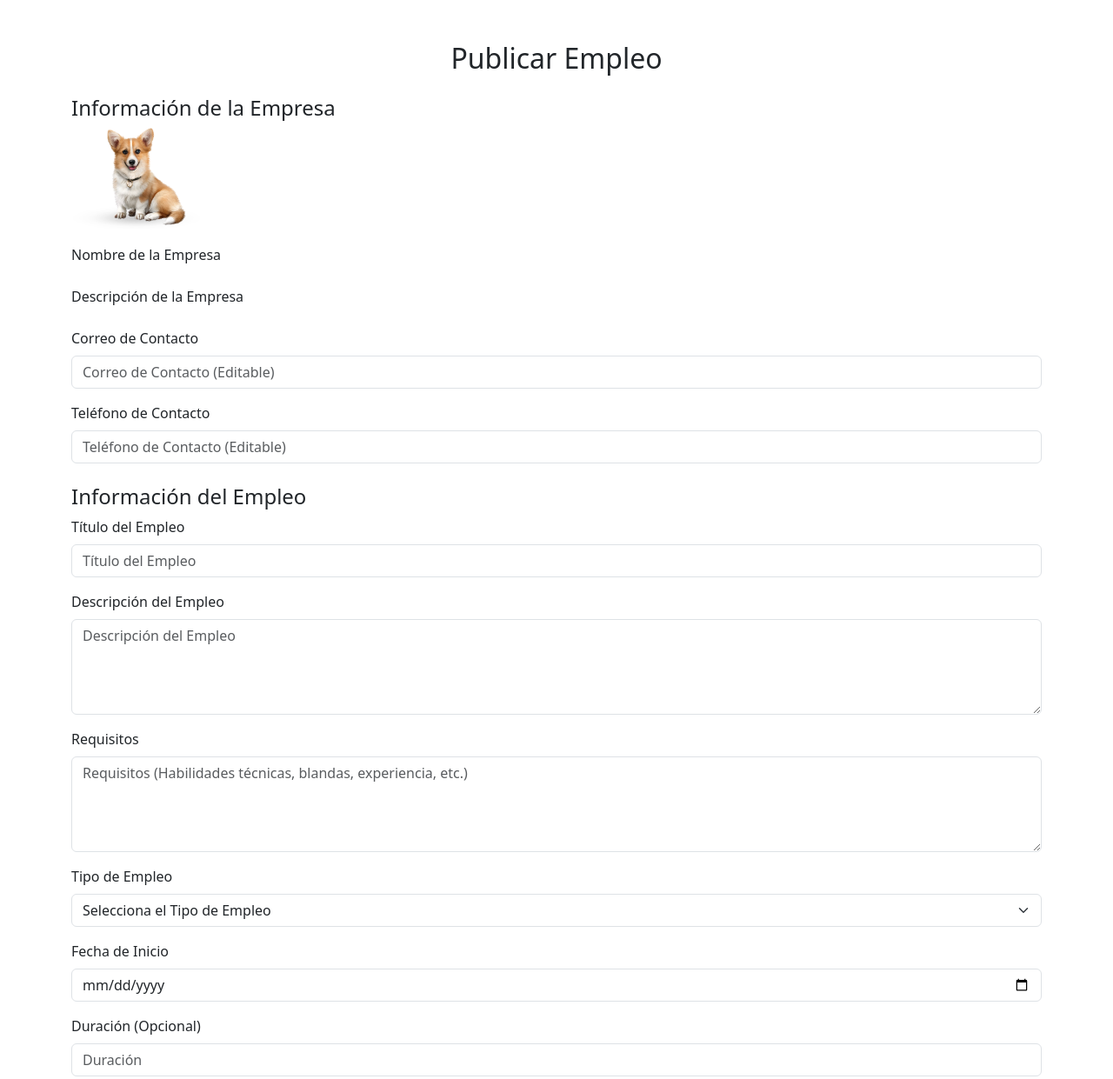
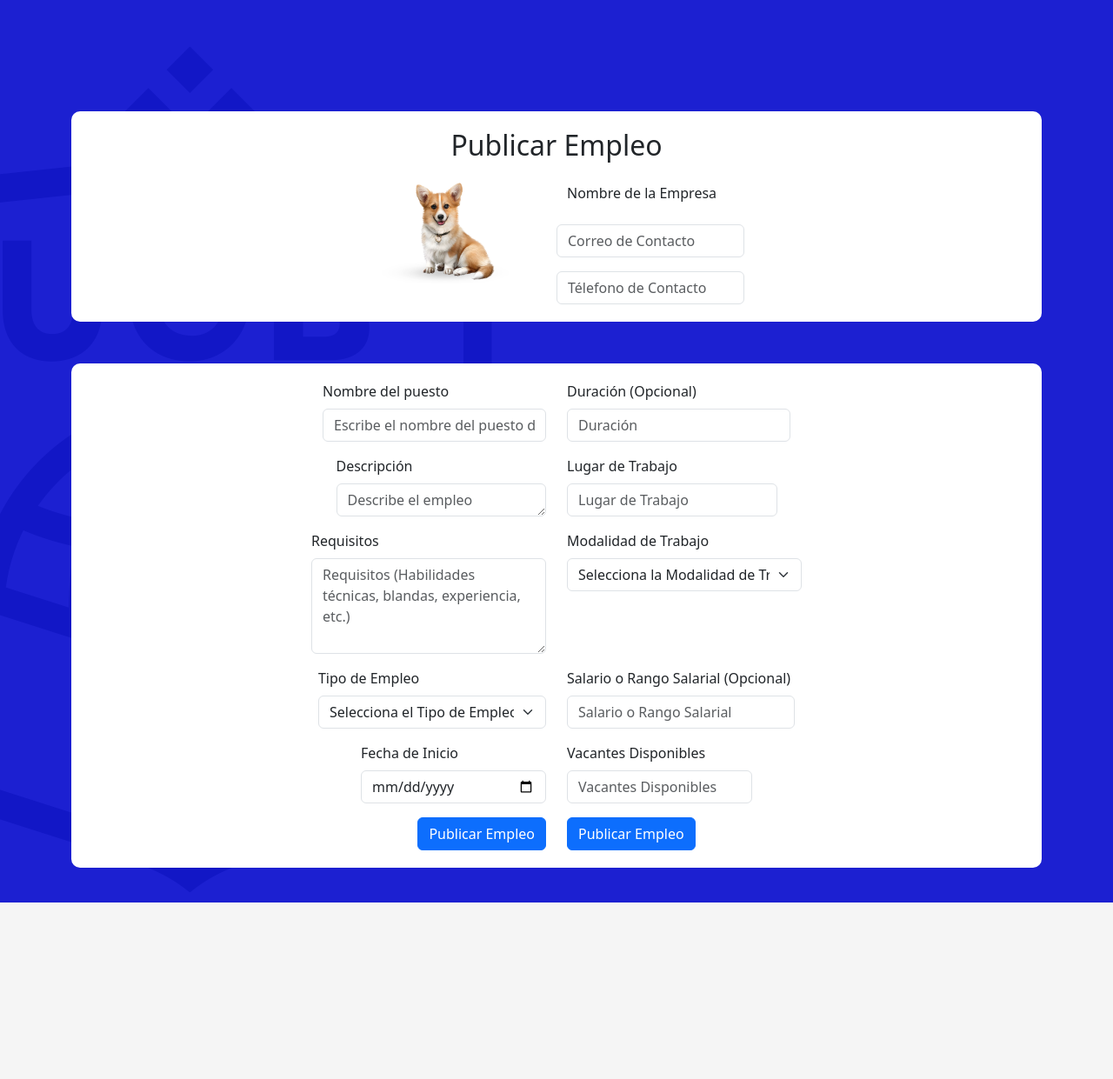
Before and after one commit to CarlEdsv/La-Gran-Coalicion, a plain HTML site: page empresa/html/publicarEmpleo.html in a window 1280 px wide. Shown: the top 1241 px of the page at 87% size. After the commit the page ends 1038 px from the top, so only its background shows below. Drawn offline with nearby package versions, Linux system fonts and the light colour scheme.

Commit message:
Modifcado publicar empleo, arreglando el css de MICV (FER)

```diff
--- /dev/null
+++ b/empresa/css/publicarEmpleo.css
@@ -0,0 +1,31 @@
+body{
+    display: -ms-flexbox;
+    display: -webkit-box;
+    display: flex;
+    -ms-flex-align: center;
+    -ms-flex-pack: center;
+    -webkit-box-align: center;
+    align-items: center;
+    -webkit-box-pack: center;
+    justify-content: center;
+    margin-top: 40px;
+    margin-bottom: 40px;
+    background-color: #f5f5f5;
+    background-image: url(../media/wallpaper.jpg);
+}
+
+.publicar-empleo{
+    justify-items: center;
+    background-color: white;
+    padding: 20px;
+    border-radius: 10px;
+
+}
+
+.izquierda{
+    padding-right: 5%;
+}
+
+.derecha{
+    padding-left: 5%;
+}
--- a/empresa/html/publicarEmpleo.html
+++ b/empresa/html/publicarEmpleo.html
@@ -7,57 +7,79 @@
     <title>Publicar Empleo</title>
     <link href="https://cdn.jsdelivr.net/npm/bootstrap@5.3.3/dist/css/bootstrap.min.css" rel="stylesheet"
         integrity="sha384-QWTKZyjpPEjISv5WaRU9OFeRpok6YctnYmDr5pNlyT2bRjXh0JMhjY6hW+ALEwIH" crossorigin="anonymous">
-    <link rel="stylesheet" href="">
+    <link rel="stylesheet" href="../css/publicarEmpleo.css">
 </head>
 
 <body>
-    <!-- Formulario de publicación de empleo -->
-    <div class="container mt-5">
+    <div class="container mt-3 pt-4">
+        <form action="">
+            <div class="container mt-5 publicar-empleo">
                 <h2 class="text-center mb-4">Publicar Empleo</h2>
-        <form>
-            <!-- Información de la Empresa -->
-            <div class="mb-4">
-                <h4>Información de la Empresa</h4>
-                <div class="mb-3">
-                    <!--Logo de la empresa-->
-                    <img src="../../assets/img/banner/dog.png" alt="Logo Empresa" class="d-block mb-2" style="max-width: 150px;">
+                <div class="row informacion-empresa">
+                    <div class="col logo-empresa">
+                        <img src="../../assets/img/banner/dog.png" alt="Logo Empresa" class="d-block mb-2"
+                            style="max-width: 150px;">
                     </div>
-                <div class="mb-3">
+                    <div class="col informacion">
+                        <div class="row nombre">
                             <label for="companyName" class="form-label">Nombre de la Empresa</label>
                         </div>
-                <div class="mb-3">
-                    <label for="companyDescription" class="form-label">Descripción de la Empresa</label>
+                        <div class="row correo mt-3">
+                            <input type="email" class="form-control" id="contactEmail"
+                                placeholder="Correo de Contacto"><!--readonly-->
                         </div>
-                <div class="mb-3">
-                    <label for="contactEmail" class="form-label">Correo de Contacto</label>
-                    <input type="email" class="form-control" id="contactEmail" placeholder="Correo de Contacto (Editable)"
-                        ><!--readonly-->
+                        <div class="row telefono mt-3">
+                            <input type="email" class="form-control" id="contactPhone"
+                                placeholder="Télefono de Contacto"><!--readonly-->
                         </div>
-                <div class="mb-3">
-                    <label for="contactPhone" class="form-label">Teléfono de Contacto</label>
-                    <input type="text" class="form-control" id="contactPhone" placeholder="Teléfono de Contacto (Editable)"
-                        >
+                    </div>
                 </div>
             </div>
 
-            <!-- Información del Empleo -->
-            <div class="mb-4">
-                <h4>Información del Empleo</h4>
-                <div class="mb-3">
-                    <label for="jobTitle" class="form-label">Título del Empleo</label>
-                    <input type="text" class="form-control" id="jobTitle" placeholder="Título del Empleo" required>
+
+            <div class="container publicar-empleo mt-5">
+                <div class="row">
+                    <div class="col">
+                        <label for="jobRequirements" class="form-label">Nombre del puesto</label>
+                        <input type="text" class="form-control" id="jobTitle"
+                            placeholder="Escribe el nombre del puesto de trabajo" required>
                     </div>
-                <div class="mb-3">
-                    <label for="jobDescription" class="form-label">Descripción del Empleo</label>
-                    <textarea class="form-control" id="jobDescription" rows="4" placeholder="Descripción del Empleo"
+                    <div class="col">
+                        <label for="duration" class="form-label">Duración (Opcional)</label>
+                        <input type="text" class="form-control" id="duration" placeholder="Duración">
+                    </div>
+                </div>
+                <div class="row mt-3">
+                    <div class="col">
+                        <label for="jobRequirements" class="form-label">Descripción</label>
+                        <textarea class="form-control" id="jobDescription" rows="1" placeholder="Describe el empleo"
                             required></textarea>
                     </div>
-                <div class="mb-3">
+                    <div class="col">
+                        <label for="workLocation" class="form-label">Lugar de Trabajo</label>
+                        <input type="text" class="form-control" id="workLocation" placeholder="Lugar de Trabajo"
+                            required>
+                    </div>
+                </div>
+                <div class="row mt-3">
+                    <div class="col">
                         <label for="jobRequirements" class="form-label">Requisitos</label>
                         <textarea class="form-control" id="jobRequirements" rows="4"
-                        placeholder="Requisitos (Habilidades técnicas, blandas, experiencia, etc.)" required></textarea>
+                            placeholder="Requisitos (Habilidades técnicas, blandas, experiencia, etc.)"
+                            required></textarea>
                     </div>
-                <div class="mb-3">
+                    <div class="col">
+                        <label for="workModality" class="form-label">Modalidad de Trabajo</label>
+                        <select class="form-select" id="workModality" required>
+                            <option selected disabled>Selecciona la Modalidad de Trabajo</option>
+                            <option value="on-site">Presencial</option>
+                            <option value="remote">Remoto</option>
+                            <option value="hybrid">Semipresencial</option>
+                        </select>
+                    </div>
+                </div>
+                <div class="row mt-3">
+                    <div class="col">
                         <label for="jobType" class="form-label">Tipo de Empleo</label>
                         <select class="form-select" id="jobType" required>
                             <option selected disabled>Selecciona el Tipo de Empleo</option>
@@ -67,45 +89,36 @@
                             <option value="contract">Contrato</option>
                         </select>
                     </div>
-                <div class="mb-3">
+                    <div class="col">
+                        <label for="salaryRange" class="form-label">Salario o Rango Salarial (Opcional)</label>
+                        <input type="text" class="form-control" id="salaryRange" placeholder="Salario o Rango Salarial">
+                    </div>
+                </div>
+                <div class="row mt-3">
+                    <div class="col">
                         <label for="startDate" class="form-label">Fecha de Inicio</label>
                         <input type="date" class="form-control" id="startDate" required>
                     </div>
-                <div class="mb-3">
-                    <label for="duration" class="form-label">Duración (Opcional)</label>
-                    <input type="text" class="form-control" id="duration" placeholder="Duración">
-                </div>
-                <div class="mb-3">
-                    <label for="workLocation" class="form-label">Lugar de Trabajo</label>
-                    <input type="text" class="form-control" id="workLocation" placeholder="Lugar de Trabajo" required>
-                </div>
-                <div class="mb-3">
-                    <label for="workModality" class="form-label">Modalidad de Trabajo</label>
-                    <select class="form-select" id="workModality" required>
-                        <option selected disabled>Selecciona la Modalidad de Trabajo</option>
-                        <option value="on-site">Presencial</option>
-                        <option value="remote">Remoto</option>
-                        <option value="hybrid">Semipresencial</option>
-                    </select>
-                </div>
-                <div class="mb-3">
-                    <label for="salaryRange" class="form-label">Salario o Rango Salarial (Opcional)</label>
-                    <input type="text" class="form-control" id="salaryRange" placeholder="Salario o Rango Salarial">
-                </div>
-                <div class="mb-3">
+                    <div class="col">
                         <label for="vacancies" class="form-label">Vacantes Disponibles</label>
                         <input type="number" class="form-control" id="vacancies" placeholder="Vacantes Disponibles"
                             required>
                     </div>
                 </div>
-
-            <!-- Botón de Publicar -->
-            <div class="d-grid">
+                <div class="row mt-3">
+                    <div class="col">
                         <button type="submit" class="btn btn-primary">Publicar Empleo</button>
+                    </div>
+                    <div class="col">
+                        <button type="submit" class="btn btn-primary">Publicar Empleo</button>
+                    </div>
+                </div>
             </div>
         </form>
     </div>
+    </div>
 
+    </div>
     <script src="https://cdn.jsdelivr.net/npm/bootstrap@5.3.3/dist/js/bootstrap.bundle.min.js"
         integrity="sha384-YvpcrYf0tY3lHB60NNkmXc5s9fDVZLESaAA55NDzOxhy9GkcIdslK1eN7N6jIeHz"
         crossorigin="anonymous"></script>
```
Also changed, not shown: buscarjobs.html (+1 -1 lines), estudiantes/html/MiCV.html (+1 -1 lines), estudiantes/css/MiCV.css (renamed from estudiantes/css/styles.css). Lines whose indentation alone changed are shown as unchanged.
